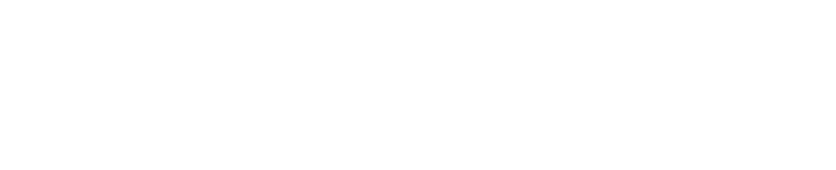
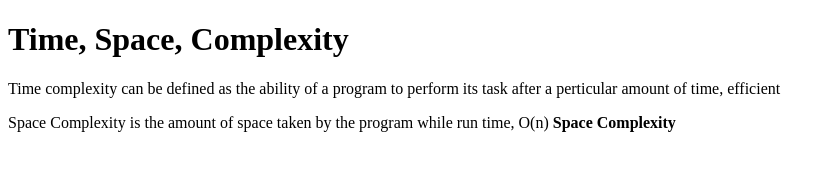
Before and after one commit to acciojob/time-and-space-complexity-DCoder117, a website: page main.html in a window 1280 px wide. Shown: the whole page, without its empty margins (0-836 px from the left). Drawn offline with Linux system fonts and the light colour scheme.

Commit message:
created a submission

```diff
--- a/main.html
+++ b/main.html
@@ -8,6 +8,10 @@
 
 <body>
 	<!-- the entire body must be written by student -->
+	<h1>Time, Space, Complexity</h1>
+	<p>Time complexity can be defined as the ability of a program to perform its task after a perticular amount of time, efficient</p>
+	<p>Space Complexity is the amount of space taken by the program while run time, O(n) <b>Space Complexity</b></p>
+
     <script type="text/javascript" src="./script.js">
 </script>
 
```
